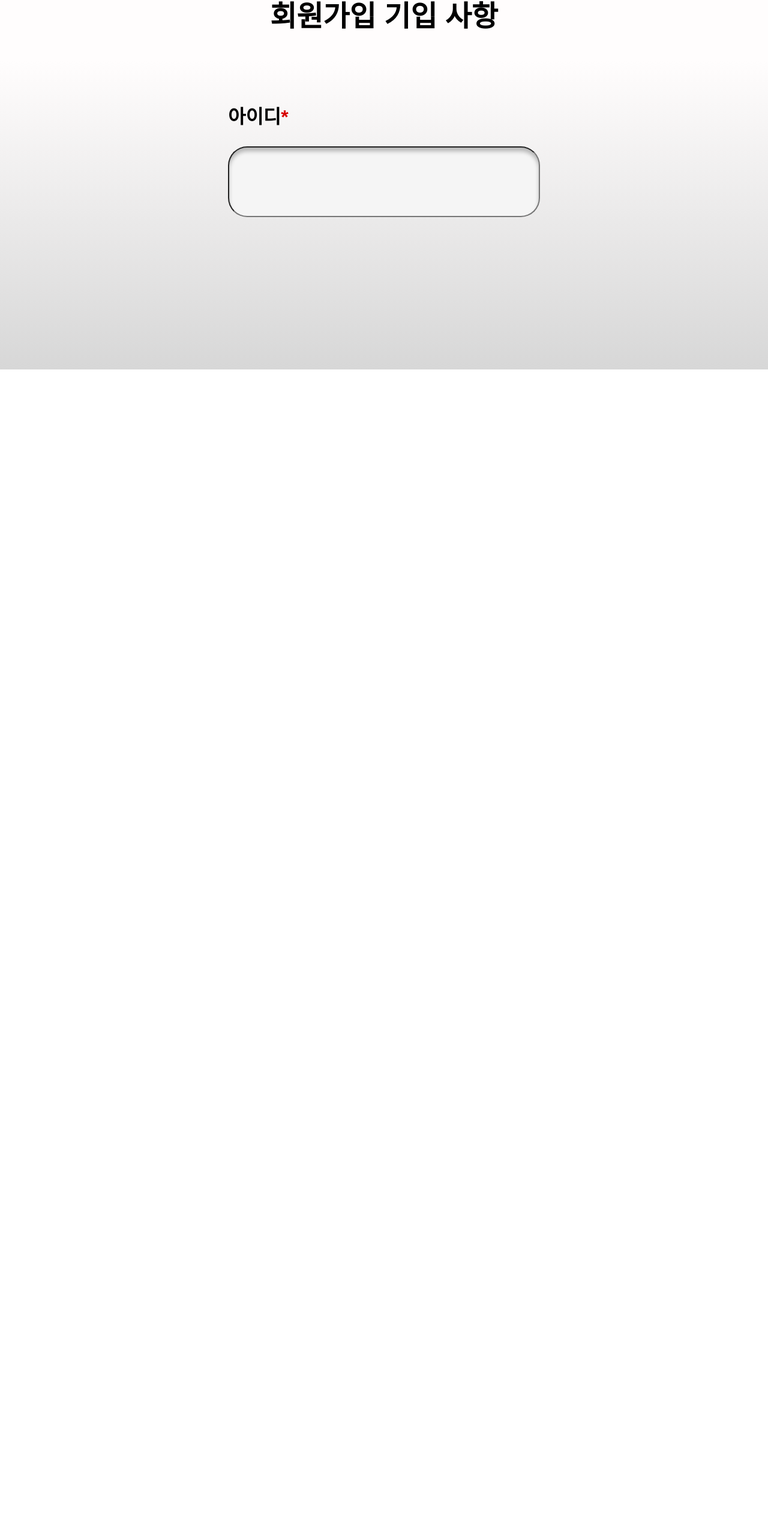
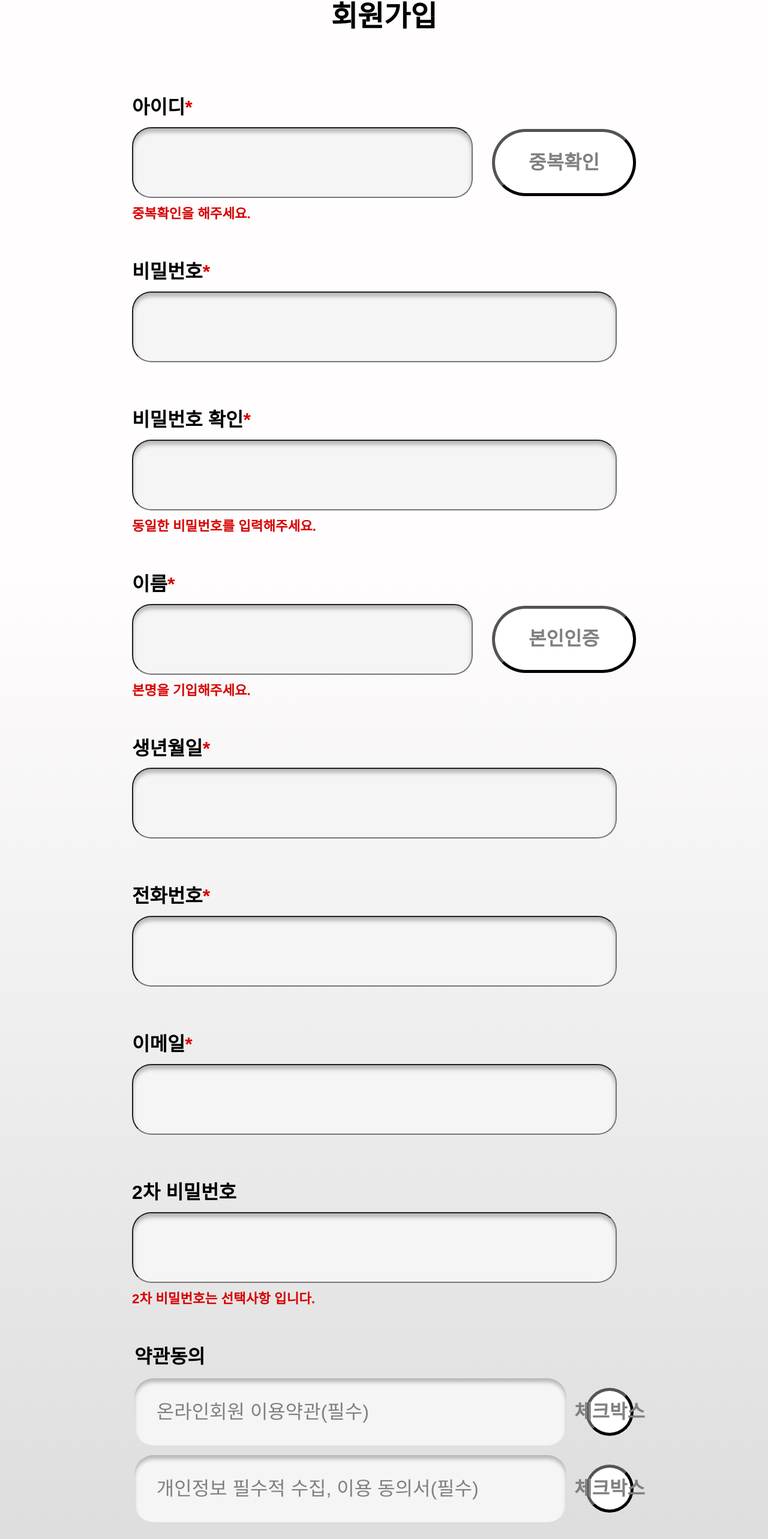
Before and after one commit to HighigH-maah/maah_frontend, a React (Create React App) app: page /signUp in a window 1280 px wide. Shown: the part 208-2774 px from the top of the page at 60% size. Before the commit the page ends 824 px from the top, so only its background shows below. Built offline with nearby package versions, Linux system fonts and the light colour scheme.

Commit message:
signup 페이지 레이아웃 완료

```diff
--- a/src/components/SignUp/SignUp2.js
+++ b/src/components/SignUp/SignUp2.js
@@ -2,10 +2,12 @@ import React from "react";
 import styled from "styled-components";
 
 const SignUp = styled.div`
+  display: flex;
+  flex-direction: column;
+  align-items: center;
   background: linear-gradient(180deg, #fffdfd 37.44%, #d7d7d7 100%);
   padding: 200px 0px 200px 0px;
   font-family: "M PLUS 1", sans-serif;
-  text-align: center;
 `;
 
 const MainTitle = styled.div`
@@ -17,32 +19,23 @@ const MainTitle = styled.div`
   font-family: M PLUS 1, "Source Sans Pro";
   white-space: nowrap;
   flex-shrink: 0;
+  align-items: center;
 `;
 
 const EleBox = styled.div`
-  margin: 0rem 0.004rem 3.4rem 0rem;
-  width: calc(100% - 0.004rem);
-  display: flex;
-  flex-direction: column;
+  margin: 0rem 0rem 3rem 0rem;
   flex-shrink: 0;
-  align-items: center;
+  //align-items: center;
 `;
 
 const Box1 = styled.p`
-  margin-bottom: 1.8rem;
+  margin: 1rem 0rem;
   font-size: 2rem;
   font-weight: 600;
   line-height: 1.2125;
   color: #000000;
   font-family: M PLUS 1, "Source Sans Pro";
   white-space: nowrap;
-  display: flex;
-  align-items: baseline;
-  flex-shrink: 0;
-`;
-
-const Box2 = styled.div`
-  width: 520px;
 `;
 
 const EleName = styled.span``;
@@ -55,8 +48,18 @@ const Req = styled.span`
   font-family: M PLUS 1, "Source Sans Pro";
 `;
 
+const Box2 = styled.div`
+  margin-bottom: 1rem;
+  width: 100%;
+  height: 7rem;
+  display: flex;
+  align-items: center;
+  flex-shrink: 0;
+`;
+
 const InputBox = styled.input`
-  width: 32rem;
+  margin-right: 2rem;
+  width: 35rem;
   height: 7rem;
   box-shadow: inset 0 0.4rem 0.4rem rgba(0, 0, 0, 0.25);
   background-color: #f5f5f5;
@@ -64,19 +67,243 @@ const InputBox = styled.input`
   font-size: 3rem;
 `;
 
+const InputBox2 = styled.input`
+  margin-right: 2rem;
+  width: 50rem;
+  height: 7rem;
+  box-shadow: inset 0 0.4rem 0.4rem rgba(0, 0, 0, 0.25);
+  background-color: #f5f5f5;
+  border-radius: 2rem;
+  font-size: 3rem;
+`;
+
+const DoubleCheckBtn = styled.button`
+  width: 15rem;
+  height: 7rem;
+  display: flex;
+  align-items: center;
+  justify-content: center;
+  font-size: 2rem;
+  font-weight: 600;
+  line-height: 1.2;
+  color: #808080;
+  font-family: Inter, "Source Sans Pro";
+  white-space: nowrap;
+  background-color: #ffffff;
+  border-width: 5px;
+  border-radius: 5rem;
+  flex-shrink: 0;
+
+  &:hover {
+    background-color: #000000;
+    color: #ffffff;
+  }
+`;
+
+const AuthCheckBtn = styled.button`
+  width: 15rem;
+  height: 7rem;
+  display: flex;
+  align-items: center;
+  justify-content: center;
+  font-size: 2rem;
+  font-weight: 600;
+  line-height: 1.2;
+  color: #808080;
+  font-family: Inter, "Source Sans Pro";
+  white-space: nowrap;
+  background-color: #ffffff;
+  border-width: 5px;
+  border-radius: 5rem;
+  flex-shrink: 0;
+
+  &:hover {
+    background-color: #000000;
+    color: #ffffff;
+  }
+`;
+
+const Notice = styled.div`
+  font-size: 1.4rem;
+  font-weight: 600;
+  line-height: 1.2125;
+  color: #d70000;
+  font-family: M PLUS 1, "Source Sans Pro";
+  white-space: nowrap;
+  flex-shrink: 0;
+`;
+
+const SignUpBtn = styled.button`
+  width: 52.5rem;
+  height: 6.3rem;
+  display: flex;
+  align-items: center;
+  justify-content: center;
+  font-size: 2rem;
+  font-weight: 600;
+  line-height: 1.2;
+  color: #ffffff;
+  font-family: Inter, "Source Sans Pro";
+  white-space: nowrap;
+  background-color: #000000;
+  border-radius: 3rem;
+  flex-shrink: 0;
+`;
+
+const TermBox = styled.div`
+  margin-right: 2rem;
+  width: 45rem;
+  height: 7rem;
+  box-shadow: inset 0 0.4rem 0.4rem rgba(0, 0, 0, 0.25);
+  background-color: #f5f5f5;
+  border-radius: 2rem;
+  font-size: 2.5rem;
+  color: #808080;
+`;
+
+const TermContext = styled.p`
+  margin: 2.3rem;
+  font-size: 2rem;
+  font-weight: 500;
+  line-height: 1.2125;
+  color: #808080;
+  font-family: M PLUS 1, "Source Sans Pro";
+  white-space: nowrap;
+  flex-shrink: 0;
+`;
+
+const TermCheckBtn = styled.button`
+  width: 5rem;
+  height: 5rem;
+  display: flex;
+  align-items: center;
+  justify-content: center;
+  font-size: 2rem;
+  font-weight: 600;
+  line-height: 1.2;
+  color: #808080;
+  font-family: Inter, "Source Sans Pro";
+  white-space: nowrap;
+  background-color: #ffffff;
+  border-width: 5px;
+  border-radius: 5rem;
+  flex-shrink: 0;
+
+  &:hover {
+    background-color: #000000;
+    color: #ffffff;
+  }
+`;
+
 function SignUp2(props) {
   return (
     <SignUp>
-      <MainTitle>회원가입 기입 사항</MainTitle>
+      <MainTitle>회원가입</MainTitle>
+
       <EleBox>
+        <Box1>
+          <EleName>아이디</EleName>
+          <Req>*</Req>
+        </Box1>
         <Box2>
-          <Box1>
-            <EleName>아이디</EleName>
-            <Req>*</Req>
-          </Box1>
           <InputBox></InputBox>
+          <DoubleCheckBtn>중복확인</DoubleCheckBtn>
+        </Box2>
+        <Notice>중복확인을 해주세요.</Notice>
+      </EleBox>
+
+      <EleBox>
+        <Box1>
+          <EleName>비밀번호</EleName>
+          <Req>*</Req>
+        </Box1>
+        <Box2>
+          <InputBox2></InputBox2>
         </Box2>
       </EleBox>
+
+      <EleBox>
+        <Box1>
+          <EleName>비밀번호 확인</EleName>
+          <Req>*</Req>
+        </Box1>
+        <Box2>
+          <InputBox2></InputBox2>
+        </Box2>
+        <Notice>동일한 비밀번호를 입력해주세요.</Notice>
+      </EleBox>
+
+      <EleBox>
+        <Box1>
+          <EleName>이름</EleName>
+          <Req>*</Req>
+        </Box1>
+        <Box2>
+          <InputBox></InputBox>
+          <AuthCheckBtn>본인인증</AuthCheckBtn>
+        </Box2>
+        <Notice>본명을 기입해주세요.</Notice>
+      </EleBox>
+
+      <EleBox>
+        <Box1>
+          <EleName>생년월일</EleName>
+          <Req>*</Req>
+        </Box1>
+        <Box2>
+          <InputBox2></InputBox2>
+        </Box2>
+      </EleBox>
+
+      <EleBox>
+        <Box1>
+          <EleName>전화번호</EleName>
+          <Req>*</Req>
+        </Box1>
+        <Box2>
+          <InputBox2></InputBox2>
+        </Box2>
+      </EleBox>
+
+      <EleBox>
+        <Box1>
+          <EleName>이메일</EleName>
+          <Req>*</Req>
+        </Box1>
+        <Box2>
+          <InputBox2></InputBox2>
+        </Box2>
+      </EleBox>
+
+      <EleBox>
+        <Box1>
+          <EleName>2차 비밀번호</EleName>
+        </Box1>
+        <Box2>
+          <InputBox2></InputBox2>
+        </Box2>
+        <Notice>2차 비밀번호는 선택사항 입니다.</Notice>
+      </EleBox>
+
+      <EleBox>
+        <Box1>
+          <EleName>약관동의</EleName>
+        </Box1>
+        <Box2>
+          <TermBox>
+            <TermContext>온라인회원 이용약관(필수)</TermContext>
+          </TermBox>
+          <TermCheckBtn>체크박스</TermCheckBtn>
+        </Box2>
+        <Box2>
+          <TermBox>
+            <TermContext>개인정보 필수적 수집, 이용 동의서(필수)</TermContext>
+          </TermBox>
+          <TermCheckBtn>체크박스</TermCheckBtn>
+        </Box2>
+      </EleBox>
+
+      <SignUpBtn>가입하기</SignUpBtn>
     </SignUp>
   );
 }
```
